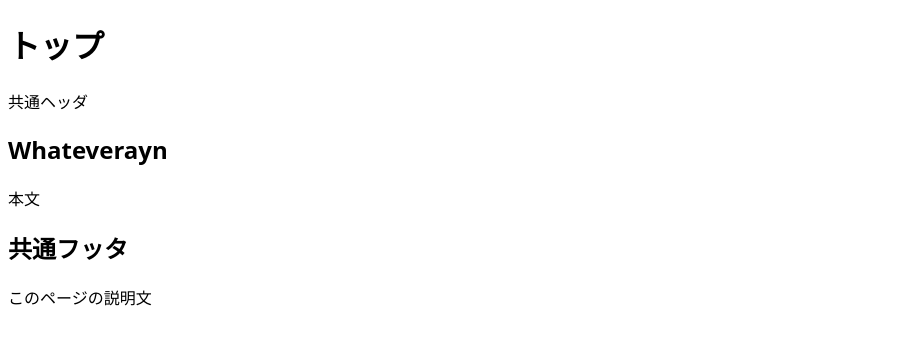
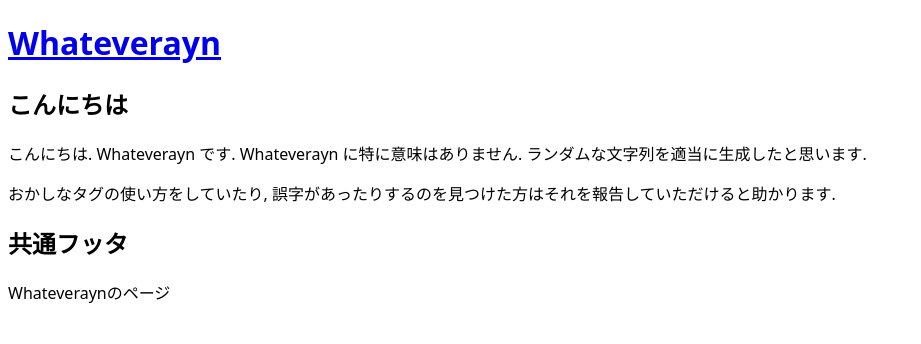
Before and after one commit to Whateverayn/whateverayn.github.io, a plain HTML site: page index.html in a window 1280 px wide. Shown: the whole page, without its empty margins (0-921 px from the left). Drawn offline with Linux system fonts and the light colour scheme.

Commit message:
top page

```diff
--- a/core.js
+++ b/core.js
@@ -1,7 +1,25 @@
 function generateGlobalComponents() {
     const mainroot = document.getElementById('root');
-    mainroot.insertAdjacentHTML('beforebegin',`<header><h1>${pageInfo.title}</h1><p>共通ヘッダ</p></header>`);
-    mainroot.insertAdjacentHTML('afterend',`<footer><h2>共通フッタ</h2><p>${pageInfo.description}</p></footer>`);
+
+    if (pageInfo.title === undefined) {
+        pageInfo.title = document.title;
+    }
+    if (pageInfo.description === undefined) {
+        pageInfo.description = document.querySelector("meta[name='description']").content;
+    }
+    mainroot.insertAdjacentHTML('beforebegin',`
+        <header>
+            <div id="headerTitle">
+                <a href="/">
+                    <h1>${pageInfo.title}</h1>
+                </a>
+            </div>
+        </header>`);
+    mainroot.insertAdjacentHTML('afterend',`
+        <footer>
+            <h2>共通フッタ</h2>
+            <p>${pageInfo.description}</p>
+        </footer>`);
 }
 
 generateGlobalComponents();
--- a/index.html
+++ b/index.html
@@ -1,10 +1,21 @@
 <!DOCTYPE html>
 <html lang="ja">
 
-<head>
+<head prefix="og: https://ogp.me/ns#">
     <meta charset="UTF-8">
     <meta name="viewport" content="width=device-width, initial-scale=1.0">
     <title>Whateverayn</title>
+    <meta property="og:title" content="Whateverayn" />
+    <meta name="description" content="Whateveraynのページ">
+    <meta property="og:description" content="Whateveraynのページ" />
+    <meta property="og:site_name" content="Whateverayn" />
+    <meta property="og:type" content="blog" />
+    <meta property="og:url" content="https://whateverayn.github.io/" />
+    <meta property="og:image" content="https://whateverayn.github.io/imgs/general_og_img.png" />
+    <meta name="twitter:card" content="Summary Card" />
+    <meta name="theme-color" content="#363663">
+    <link rel="icon" href="/icons/icon-2.svg" type="image/svg+xml">
+    <link rel="apple-touch-icon" href="/icons/icon-180.png">
     <link rel="stylesheet" href="/core.css">
     <script defer="defer" src="/core.js"></script>
 </head>
@@ -12,17 +23,27 @@
 <body>
 
     <main id="root">
-        <h2>Whateverayn</h2>
-        <p>本文</p>
-        <p></p>
+        <article>
+            <h2>こんにちは</h2>
+            <p>
+                こんにちは.
+                Whateverayn です.
+                Whateverayn に特に意味はありません.
+                ランダムな文字列を適当に生成したと思います.
+            </p>
+            <p>
+                おかしなタグの使い方をしていたり, 誤字があったりするのを見つけた方はそれを報告していただけると助かります.
+            </p>
+        </article>
     </main>
 
 
     <script>
-        var pageInfo = {
-            title: "トップ",
-            description: "このページの説明文",
+        let pageInfo = {
+
         };
+        // title: "same",
+        // description: "same",
     </script>
 </body>
 
```
Also changed, not shown: favicon.ico (added), icons/icon-1.svg (added), icons/icon-180.png (added), icons/icon-2.svg (added), icons/icon-3.svg (added), imgs/general_og_img.png (added).
